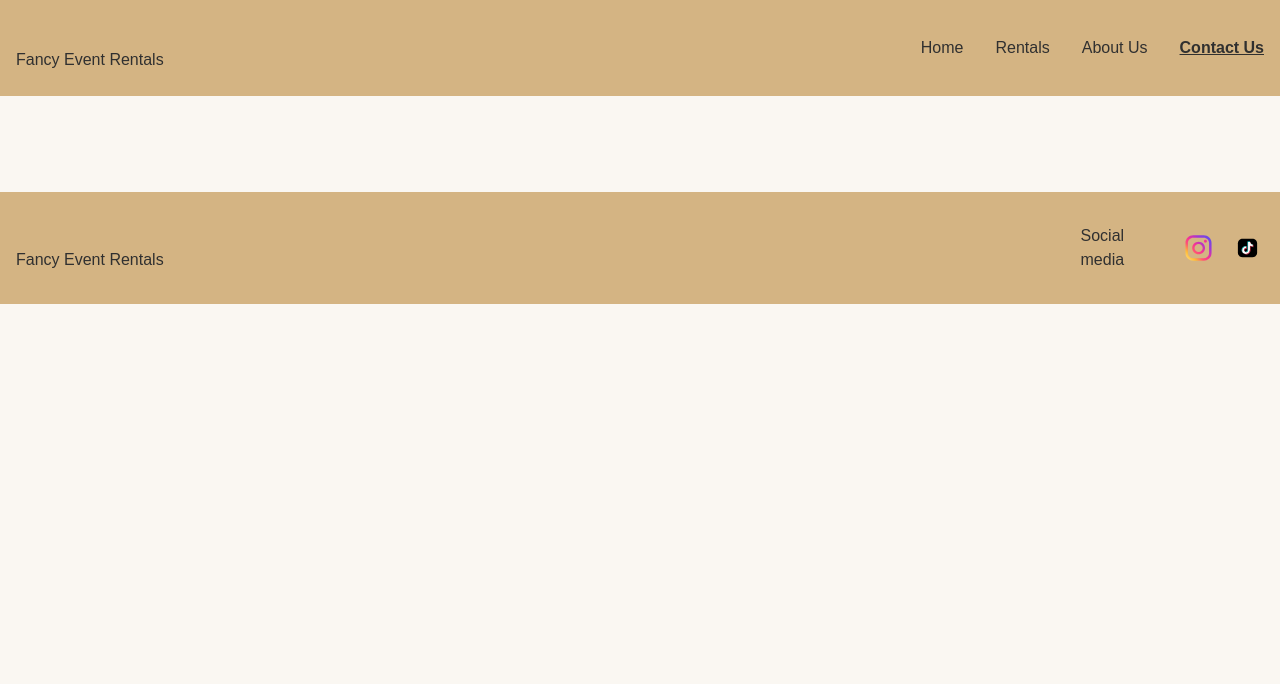
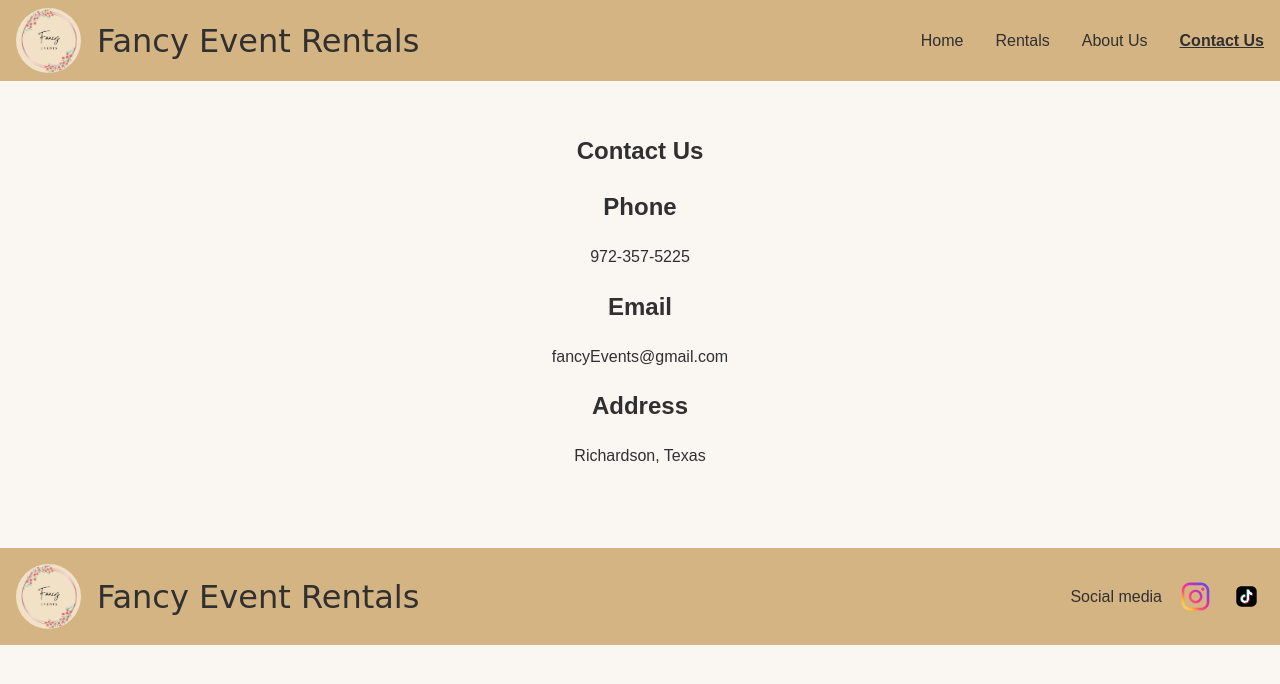
Before and after one commit to MeseretHaile/css-architecture-package, a plain HTML site: page contactus.html in a window 1280 px wide. Drawn offline with Linux system fonts and the light colour scheme; a web font is replaced by a local one.

Commit message:
Add Contact us and about us information

```diff
--- a/contactus.html
+++ b/contactus.html
@@ -5,12 +5,20 @@
     <meta name="viewport" content="width=device-width, initial-scale=1.0" />
     <title>About Us</title>
     <link rel="stylesheet" href="styles.css" />
+    <link
+      href="https://fonts.googleapis.com/css2?family=Luxurious+Script&display=swap"
+      rel="stylesheet"
+    />
   </head>
   <body>
     <header class="site-header">
-      <div>
-        <img src="" alt="" />
-        <p class="logo">Fancy Event Rentals</p>
+      <div class="logo">
+        <img
+          class="logo-img"
+          src="images/logo.png"
+          alt="Fancy Event Rentals logo"
+        />
+        <p class="logo-text">Fancy Event Rentals</p>
       </div>
 
       <nav class="site-nav">
@@ -23,14 +31,28 @@
       </nav>
     </header>
     <main>
-      <section class="wrapper about"></section>
+      <section class="wrapper contact">
+        <h1 class="center">Contact Us</h1>
+        <div class="contact-info">
+          <h2>Phone</h2>
+          <p>972-357-5225</p>
+          <h2>Email</h2>
+          <p>fancyEvents@gmail.com</p>
+          <h2>Address</h2>
+          <p>Richardson, Texas</p>
+        </div>
+      </section>
     </main>
     <footer class="site-footer">
-      <section class="wrapper">
-        <img src="" alt="" />
-        <p>Fancy Event Rentals</p>
-      </section>
-      <section class="social">
+      <div class="logo">
+        <img
+          class="logo-img"
+          src="images/logo.png"
+          alt="Fancy Event Rentals logo"
+        />
+        <p class="logo-text">Fancy Event Rentals</p>
+      </div>
+      <div class="social">
         <p>Social media</p>
         <a
           href="https://www.instagram.com/DECORBYMESSI/"
@@ -45,7 +67,7 @@
         >
           <img src="images/tiktok.svg" alt="tiktok logo" />
         </a>
-      </section>
+      </div>
     </footer>
   </body>
 </html>
--- a/styles.css
+++ b/styles.css
@@ -229,6 +229,10 @@
     object-fit: contain;
     display: block;
   }
+  .contact {
+    text-align: center;
+    padding-block: var(--space-lg);
+  }
 }
 @layer utilities {
   .visually-hidden {
```
Also changed, not shown: aboutUs.html (+11 -4 lines).
